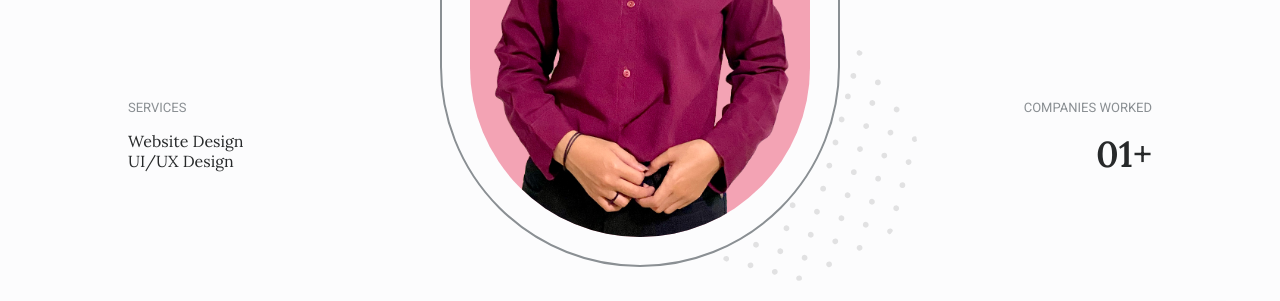
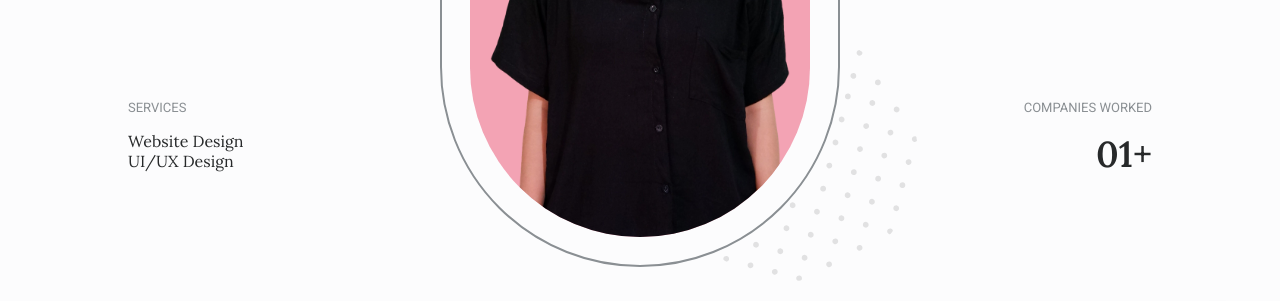
Before and after one commit to Zortagon/tiarasyahip.github.io, a plain HTML site: page index.html in a window 1280 px wide. Shown: the part 704-1005 px from the top of the page. Drawn offline with nearby package versions, Linux system fonts and the light colour scheme.

Commit message:
Memperbarui Profile Picture

```diff
--- a/index.html
+++ b/index.html
@@ -94,7 +94,7 @@
 
                     <div class="home__blob grid">
                         <div class="home__prefil">
-                            <img src="assets/img/perfil.png" alt="home profil">
+                            <img src="assets/img/profile-picture.png" alt="home profil">
                         </div>
 
                         <img src="assets/img/shape-wawes.svg" alt="" class="home__shape-wawes">
```
Also changed, not shown: assets/img/perfil.png (deleted).
